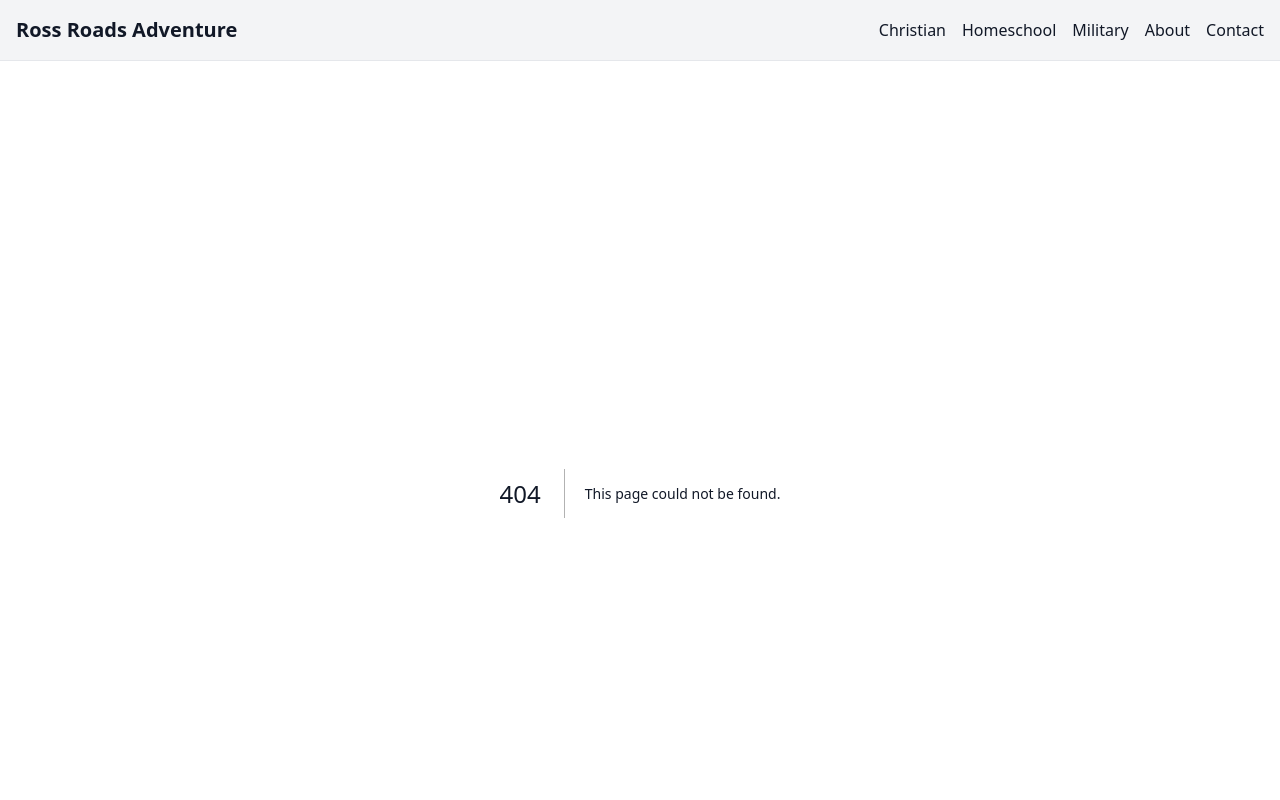
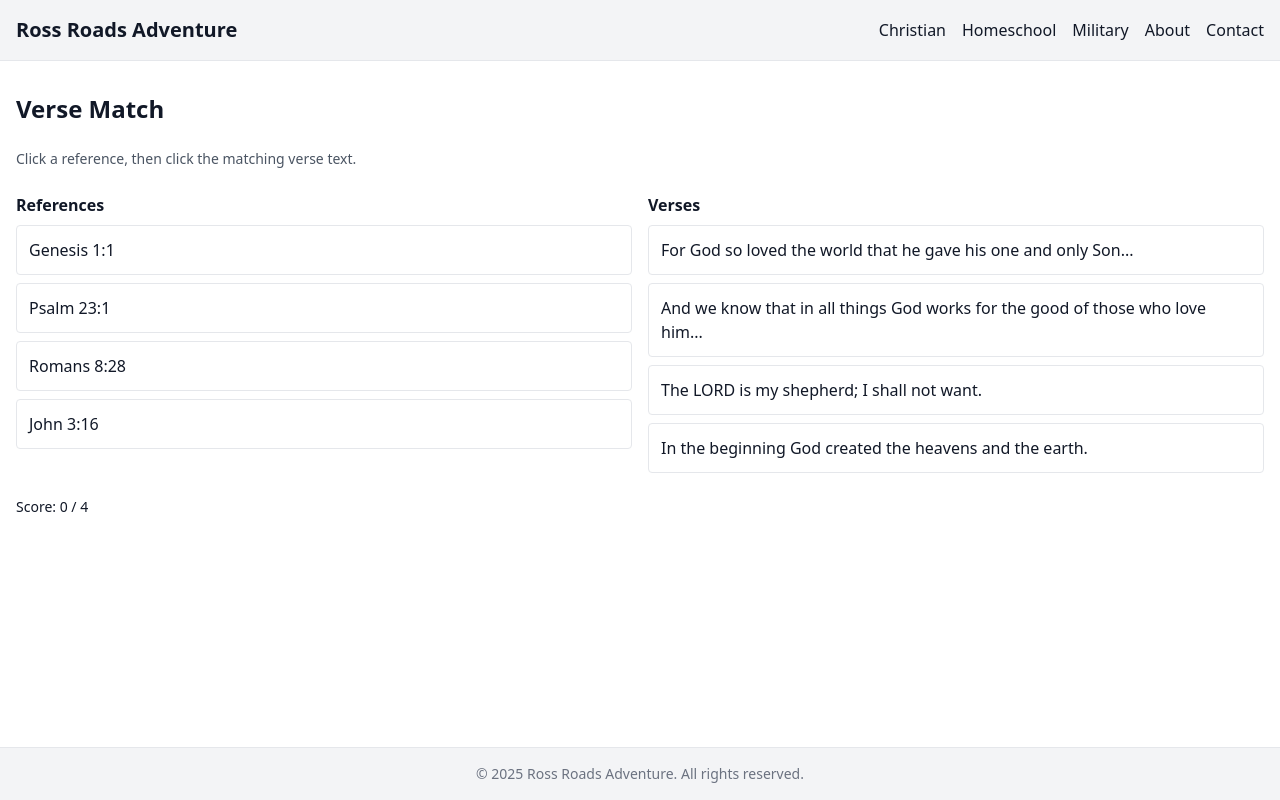
Before and after one commit to justross50/ross-roads-adventure, a Next.js app: page /christian/verse-match in a window 1280 px wide. Before the commit this address had no page. Shown: the top 800 px of the page. Built offline with nearby package versions, Linux system fonts and the light colour scheme.

Commit message:
feat(christian): verse match tool

```diff
--- /dev/null
+++ b/src/app/christian/verse-match/page.tsx
@@ -0,0 +1,71 @@
+'use client'
+import { useMemo, useState } from 'react'
+import { VERSE_MATCH_SETS } from '@/data/christian/verseMatch'
+
+type Choice = { id: string; label: string }
+const shuffle = <T,>(arr: T[]) => [...arr].sort(() => Math.random() - 0.5)
+
+export default function VerseMatchPage() {
+  const [score, setScore] = useState(0)
+  const [done, setDone] = useState(false)
+  const pairs = useMemo(() => shuffle(VERSE_MATCH_SETS), [])
+  const left: Choice[] = pairs.map(p => ({ id: p.id, label: p.reference }))
+  const right: Choice[] = useMemo(() => shuffle(pairs.map(p => ({ id: p.id, label: p.text }))), [pairs])
+
+  const [selectedLeft, setSelectedLeft] = useState<string | null>(null)
+  const [matched, setMatched] = useState<Record<string, boolean>>({})
+
+  const handleRightClick = (id: string) => {
+    if (!selectedLeft) return
+    const correct = selectedLeft === id
+    if (correct) {
+      setMatched(m => ({ ...m, [id]: true }))
+      setScore(s => s + 1)
+      if (Object.keys(matched).length + 1 === pairs.length) setDone(true)
+    }
+    setSelectedLeft(null)
+  }
+
+  return (
+    <div className="space-y-6">
+      <h1 className="text-2xl font-bold">Verse Match</h1>
+      <p className="text-sm text-gray-600 dark:text-gray-400">Click a reference, then click the matching verse text.</p>
+
+      <div className="grid gap-4 sm:grid-cols-2">
+        <div className="space-y-2">
+          <h2 className="font-semibold">References</h2>
+          {left.map(item => (
+            <button
+              key={item.id}
+              onClick={() => setSelectedLeft(item.id)}
+              className={`w-full rounded border p-3 text-left hover:bg-gray-50 dark:hover:bg-gray-800 ${
+                selectedLeft === item.id ? 'ring-2 ring-blue-500' : ''
+              }`}
+            >
+              {item.label}
+            </button>
+          ))}
+        </div>
+
+        <div className="space-y-2">
+          <h2 className="font-semibold">Verses</h2>
+          {right.map(item => (
+            <button
+              key={item.id}
+              onClick={() => handleRightClick(item.id)}
+              disabled={!!matched[item.id]}
+              className={`w-full rounded border p-3 text-left hover:bg-gray-50 dark:hover:bg-gray-800 ${
+                matched[item.id] ? 'opacity-50 line-through' : ''
+              }`}
+            >
+              {item.label}
+            </button>
+          ))}
+        </div>
+      </div>
+
+      <div className="text-sm">Score: {score} / {pairs.length}</div>
+      {done && <div className="rounded bg-green-100 dark:bg-green-900/30 p-3 text-green-700 dark:text-green-200">All matched—well done!</div>}
+    </div>
+  )
+}
```
